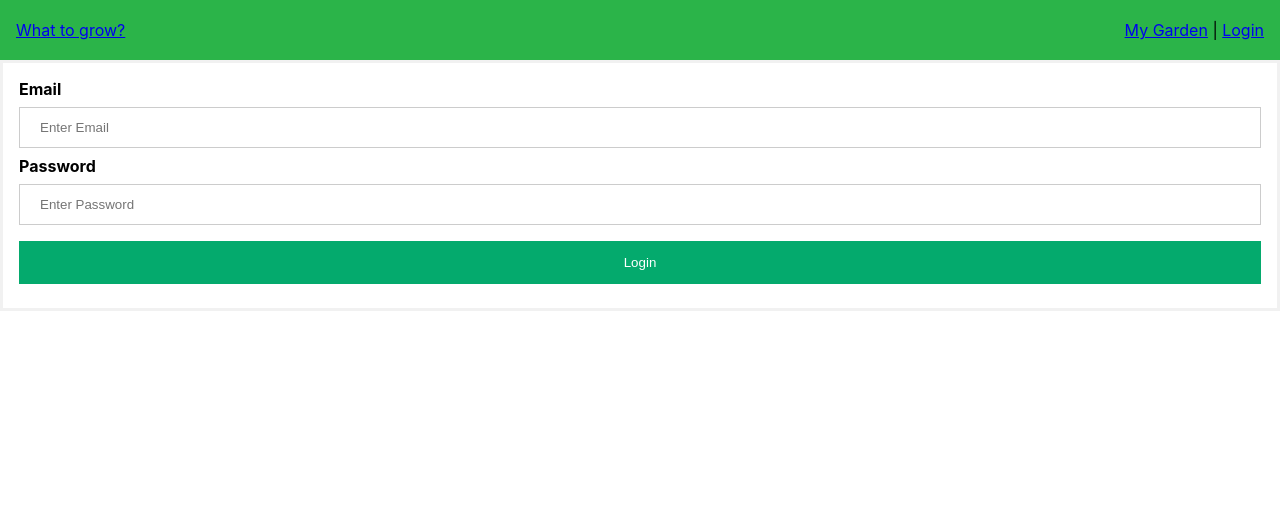
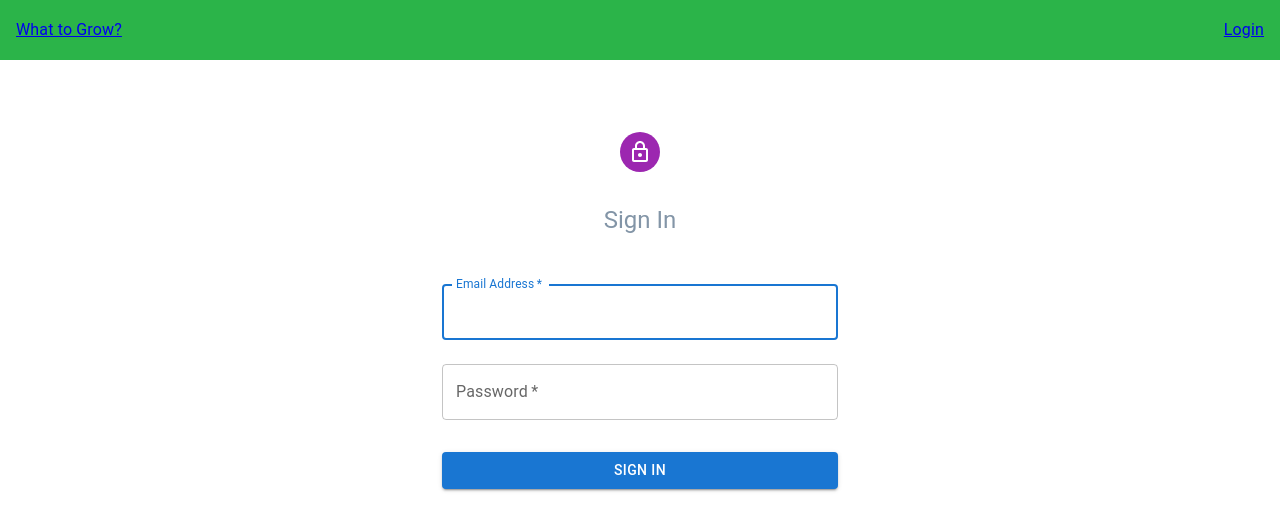
Before and after one commit to WigglyDon/Green-Garden, a React (Create React App) app in the folder front-end-react/: page /login in a window 1280 px wide. Shown: the top 530 px of the page. Built offline with nearby package versions, Linux system fonts and the light colour scheme; no server answers.

Commit message:
working on login

```diff
--- a/front-end-react/package.json
+++ b/front-end-react/package.json
@@ -5,6 +5,7 @@
   "dependencies": {
     "@emotion/react": "^11.6.0",
     "@emotion/styled": "^11.6.0",
+    "@mui/icons-material": "^5.2.0",
     "@mui/lab": "^5.0.0-alpha.55",
     "@mui/material": "^5.1.1",
     "@testing-library/jest-dom": "^5.15.0",
--- a/front-end-react/src/components/Application.tsx
+++ b/front-end-react/src/components/Application.tsx
@@ -4,7 +4,7 @@
 // import LocalizationProvider from "@mui/lab/LocalizationProvider";
 import "./Application.scss";
 import useApplicationData from "../hooks/useApplicationData";
-import Nav from "./Nav";
+import Nav from "./Nav.jsx";
 import Dashboard from "./Dashboard/Dashboard";
 import Login from "./Login";
 import Home from "./Home/Home";
@@ -18,15 +18,17 @@ export default function Application() {
     handleTime,
     bookNotification,
     handleVegetable,
-    createGarden
+    createGarden,
+    login,
+    logout,
   } = useApplicationData();
-
+  console.log(state);
   return (
     <div>
-      <Nav />
+      <Nav state={state} logout={logout} />
       <Routes>
         <Route path="/" element={<Home />} />
-        <Route path="login" element={<Login />} />
+        <Route path="login" element={<Login state={state} login={login} />} />
         <Route
           path="dashboard"
           element={
--- a/front-end-react/src/components/Login.scss
+++ b/front-end-react/src/components/Login.scss
@@ -1,72 +1 @@
 /* Bordered form */
-form {
-  border: 3px solid #f1f1f1;
-}
-
-/* Full-width inputs */
-input[type="text"],
-input[type="password"] {
-  width: 100%;
-  padding: 12px 20px;
-  margin: 8px 0;
-  display: inline-block;
-  border: 1px solid #ccc;
-  box-sizing: border-box;
-}
-
-/* Set a style for all buttons */
-button {
-  background-color: #04aa6d;
-  color: white;
-  padding: 14px 20px;
-  margin: 8px 0;
-  border: none;
-  cursor: pointer;
-  width: 100%;
-}
-
-/* Add a hover effect for buttons */
-button:hover {
-  opacity: 0.8;
-}
-
-/* Extra style for the cancel button (red) */
-.cancelbtn {
-  width: auto;
-  padding: 10px 18px;
-  background-color: #f44336;
-}
-
-/* Center the avatar image inside this container */
-.imgcontainer {
-  text-align: center;
-  margin: 24px 0 12px 0;
-}
-
-/* Avatar image */
-img.avatar {
-  width: 40%;
-  border-radius: 50%;
-}
-
-/* Add padding to containers */
-.container {
-  padding: 16px;
-}
-
-/* The "Forgot password" text */
-span.psw {
-  float: right;
-  padding-top: 16px;
-}
-
-/* Change styles for span and cancel button on extra small screens */
-@media screen and (max-width: 300px) {
-  span.psw {
-    display: block;
-    float: none;
-  }
-  .cancelbtn {
-    width: 100%;
-  }
-}
--- a/front-end-react/src/components/Login.tsx
+++ b/front-end-react/src/components/Login.tsx
@@ -1,27 +1,94 @@
 import React from "react";
 import "./Login.scss";
+import Avatar from "@mui/material/Avatar";
+import Button from "@mui/material/Button";
+import CssBaseline from "@mui/material/CssBaseline";
+import TextField from "@mui/material/TextField";
+// import FormControlLabel from "@mui/material/FormControlLabel";
+// import Checkbox from "@mui/material/Checkbox";
+// import Link from "@mui/material/Link";
+// import Grid from "@mui/material/Grid";
+import Box from "@mui/material/Box";
+import LockOutlinedIcon from "@mui/icons-material/LockOutlined";
+import Typography from "@mui/material/Typography";
+import Container from "@mui/material/Container";
+import { createTheme, ThemeProvider } from "@mui/material/styles";
+import { Link } from "react-router-dom";
 
-export default function Login() {
+const theme = createTheme();
+
+export default function Login(props: any) {
+  const { state, login } = props;
+
+  const handleSubmit = (event: React.FormEvent<HTMLFormElement>) => {
+    event.preventDefault();
+    //Add email/password validation as stretch
+    const data = new FormData(event.currentTarget);
+    login();
+    console.log(state.auth);
+    console.log({
+      email: data.get("email"),
+      password: data.get("password"),
+    });
+  };
+
   return (
-    <div className="login-layout">
-      <form>
-        <div className="container">
-          <label>
-            <b>Email</b>
-          </label>
-          <input type="text" placeholder="Enter Email" name="email" required />
-          <label>
-            <b>Password</b>
-          </label>
-          <input
-            type="password"
-            placeholder="Enter Password"
-            name="password"
-            required
-          />
-          <button type="submit">Login</button>
-        </div>
-      </form>
-    </div>
+    <ThemeProvider theme={theme}>
+      <Container component="main" maxWidth="xs">
+        <CssBaseline />
+        <Box
+          sx={{
+            marginTop: 8,
+            display: "flex",
+            flexDirection: "column",
+            alignItems: "center",
+          }}
+        >
+          <Avatar sx={{ m: 1, bgcolor: "secondary.main" }}>
+            <LockOutlinedIcon />
+          </Avatar>
+          <Typography component="h1" variant="h5">
+            Sign In
+          </Typography>
+          <Box
+            component="form"
+            onSubmit={handleSubmit}
+            noValidate
+            sx={{ mt: 1 }}
+          >
+            <TextField
+              margin="normal"
+              required
+              fullWidth
+              id="email"
+              label="Email Address"
+              name="email"
+              autoComplete="email"
+              autoFocus
+            />
+            <TextField
+              margin="normal"
+              required
+              fullWidth
+              name="password"
+              label="Password"
+              type="password"
+              id="password"
+              autoComplete="current-password"
+            />
+            <Link to="/">
+              <Button
+                type="submit"
+                fullWidth
+                variant="contained"
+                sx={{ mt: 3, mb: 2 }}
+              >
+                Sign In
+              </Button>
+            </Link>
+          </Box>
+        </Box>
+      </Container>
+    </ThemeProvider>
   );
 }
--- /dev/null
+++ b/front-end-react/src/components/Nav.jsx
@@ -0,0 +1,22 @@
+import React from "react";
+import { Link } from "react-router-dom";
+import "./Nav.scss";
+
+export default function Nav(props: any) {
+  const { state } = props;
+  console.log(state.auth);
+  return (
+    <div className="nav-layout">
+      <div className="nav-logo">
+        <Link to="/">What to Grow?</Link>
+      </div>
+      <div className="nav-links">
+        {state.auth ? (
+          <Link to="/dashboard">My Gardens</Link> | <Link to="/">Logout</Link>
+        ) : (
+          <Link to="/login">Login</Link>
+        )}
+      </div>
+    </div>
+  );
+}
--- a/front-end-react/src/components/Nav.tsx
+++ /dev/null
@@ -1,16 +0,0 @@
-import React from "react";
-import { Link } from "react-router-dom";
-import "./Nav.scss";
-
-export default function Nav() {
-  return (
-    <div className="nav-layout">
-      <div className="nav-logo">
-        <Link to="/">What to grow?</Link>
-      </div>
-      <div className="nav-links">
-        <Link to="/dashboard">My Garden</Link> | <Link to="/login">Login</Link>
-      </div>
-    </div>
-  );
-}
--- a/front-end-react/src/hooks/useApplicationData.js
+++ b/front-end-react/src/hooks/useApplicationData.js
@@ -18,6 +18,12 @@ export default function useApplicationData() {
     },
     gardens: [],
     vegetables: {},
+    auth: false,
+    users: {
+      email: null,
+      password: null,
+      phone_number: null,
+    },
   });
 
   useEffect(() => {
@@ -25,16 +31,19 @@ export default function useApplicationData() {
       axios.get("http://localhost:8080/api/notifications"),
       axios.get("http://localhost:8080/api/gardens"),
       axios.get("http://localhost:8080/api/vegetables"),
+      axios.get("http://localhost:8080/api/users"),
     ])
       .then((all) => {
         const notificationsData = all[0].data;
         const gardensData = all[1].data;
         const vegetablesData = all[2].data.data;
+        const usersData = all[3].data;
         setState((prev) => ({
           ...prev,
           notifications: notificationsData,
           gardens: gardensData,
           vegetables: vegetablesData,
+          users: usersData,
         }));
       })
       .catch((error) => {
@@ -85,7 +94,7 @@ export default function useApplicationData() {
   }
 
   function createGarden(state) {
-    console.log('GARDEN',state);
+    // console.log("GARDEN", state);
 
     return axios
       .post(`http://localhost:8080/api/gardens/`, { state })
@@ -94,6 +103,19 @@ export default function useApplicationData() {
       });
   }
 
+  const login = function () {
+    setState({
+      ...state.auth,
+      auth: true,
+    });
+  };
+
+  const logout = function () {
+    setState({
+      ...state.auth,
+      auth: false,
+    });
+  };
 
   return {
     state,
@@ -102,5 +124,7 @@ export default function useApplicationData() {
     handleVegetable,
     bookNotification,
     createGarden,
+    login,
+    logout,
   };
 }
```
Also changed, not shown: 1 other file (tests, documents, lock files or other folders).
